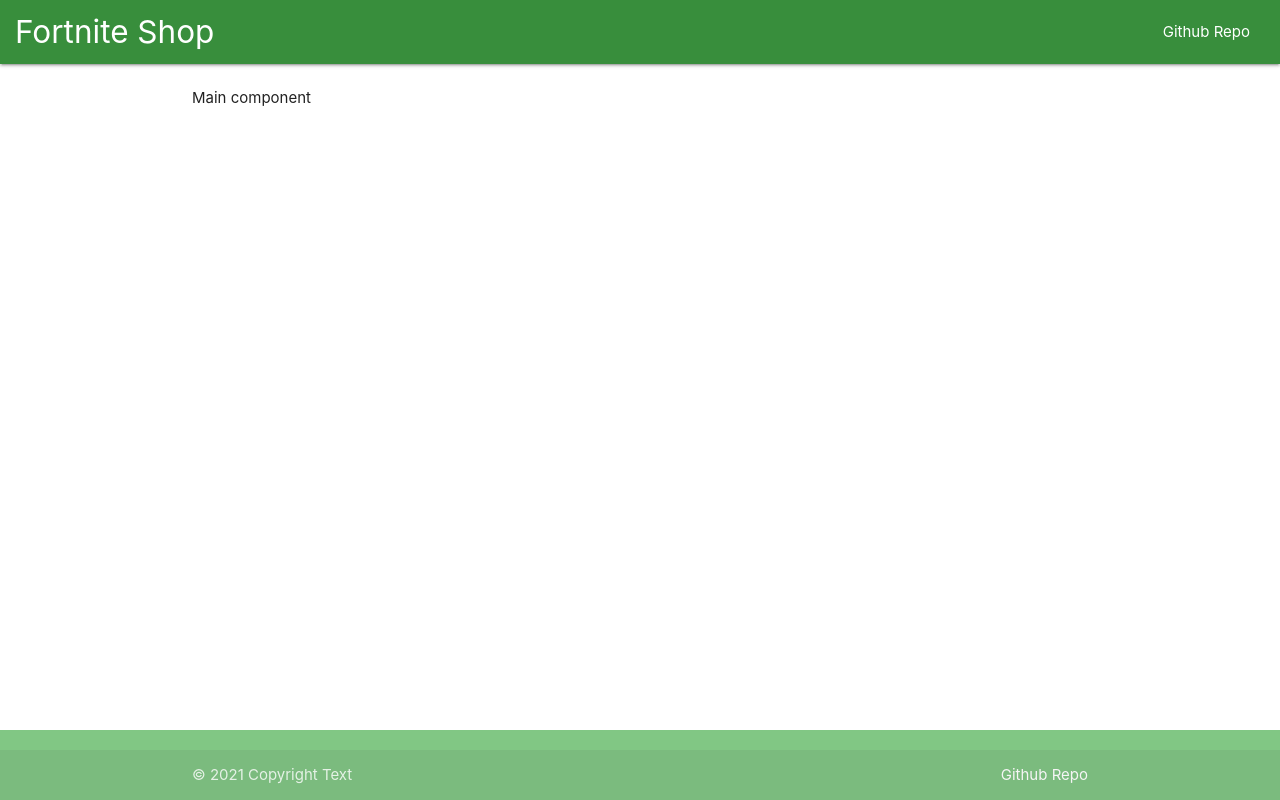
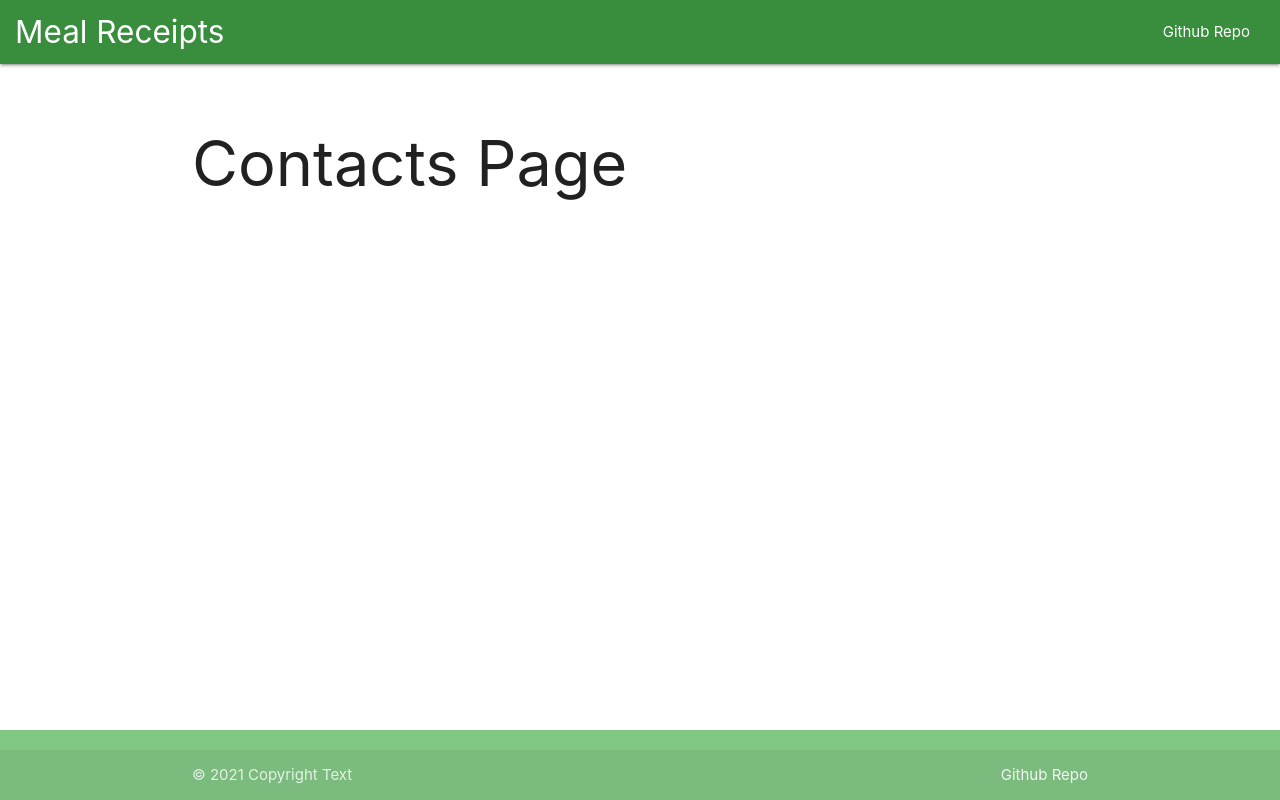
Before and after one commit to MaccKOT/react-food-app, a React (Vite) app: page /contacts in a window 1280 px wide. Built offline with nearby package versions, Linux system fonts and the light colour scheme.

Commit message:
Base routing

```diff
--- a/index.html
+++ b/index.html
@@ -13,7 +13,7 @@
       rel="stylesheet"
     />
 
-    <title>React Fortnite Shop App</title>
+    <title>React Meal Receipts App</title>
   </head>
   <body>
     <div id="root"></div>
--- a/src/App.jsx
+++ b/src/App.jsx
@@ -1,13 +1,28 @@
 import React from 'react';
+import { BrowserRouter as Router, Route, Switch } from 'react-router-dom';
+
 import Header from './components/layout/Header';
-import Shop from './components/layout/Shop';
+//import Main from './components/layout/Main';
 import Footer from './components/layout/Footer';
+
+import Home from './pages/Home';
+import About from './pages/About';
+import Contacts from './pages/Contacts';
+import NotFound from './pages/404';
 
 function App() {
   return (
     <>
       <Header />
-      <Shop />
+      <main className='container content'>
+        <Router>
+          <Switch>
+            <Route exact path='/' component={Home} />
+            <Route path='/about' component={About} />
+            <Route path='/contacts' component={Contacts} />
+          </Switch>
+        </Router>
+      </main>
       <Footer />
     </>
   );
--- a/src/components/layout/Header.jsx
+++ b/src/components/layout/Header.jsx
@@ -5,7 +5,7 @@
     <nav className='green darken-2'>
       <div className='nav-wrapper'>
         <a href='/' className='brand-logo'>
-          Fortnite Shop
+          Meal Receipts
         </a>
         <ul id='nav-mobile' className='right hide-on-med-and-down'>
           <li>
--- a/src/components/layout/Shop.jsx
+++ b/src/components/layout/Main.jsx
@@ -3,7 +3,7 @@
 // import mockupData from '../../mockupData';
 import Preloader from '../Preloader';
 
-const Shop = () => {
+const Main = () => {
   const loading = false;
   return (
     <main className='container content'>
@@ -12,4 +12,4 @@
   );
 };
 
-export default Shop;
+export default Main;
--- /dev/null
+++ b/src/pages/404.jsx
@@ -0,0 +1,7 @@
+import React from 'react';
+
+const NotFound = () => {
+  return <h1>Page not found</h1>;
+};
+
+export default NotFound;
--- /dev/null
+++ b/src/pages/About.jsx
@@ -0,0 +1,7 @@
+import React from 'react';
+
+const Home = () => {
+  return <h1>About Page</h1>;
+};
+
+export default Home;
--- /dev/null
+++ b/src/pages/Contacts.jsx
@@ -0,0 +1,7 @@
+import React from 'react';
+
+const Contacts = () => {
+  return <h1>Contacts Page</h1>;
+};
+
+export default Contacts;
--- /dev/null
+++ b/src/pages/Home.jsx
@@ -0,0 +1,7 @@
+import React from 'react';
+
+const Home = () => {
+  return <h1>Home Page</h1>;
+};
+
+export default Home;
```
